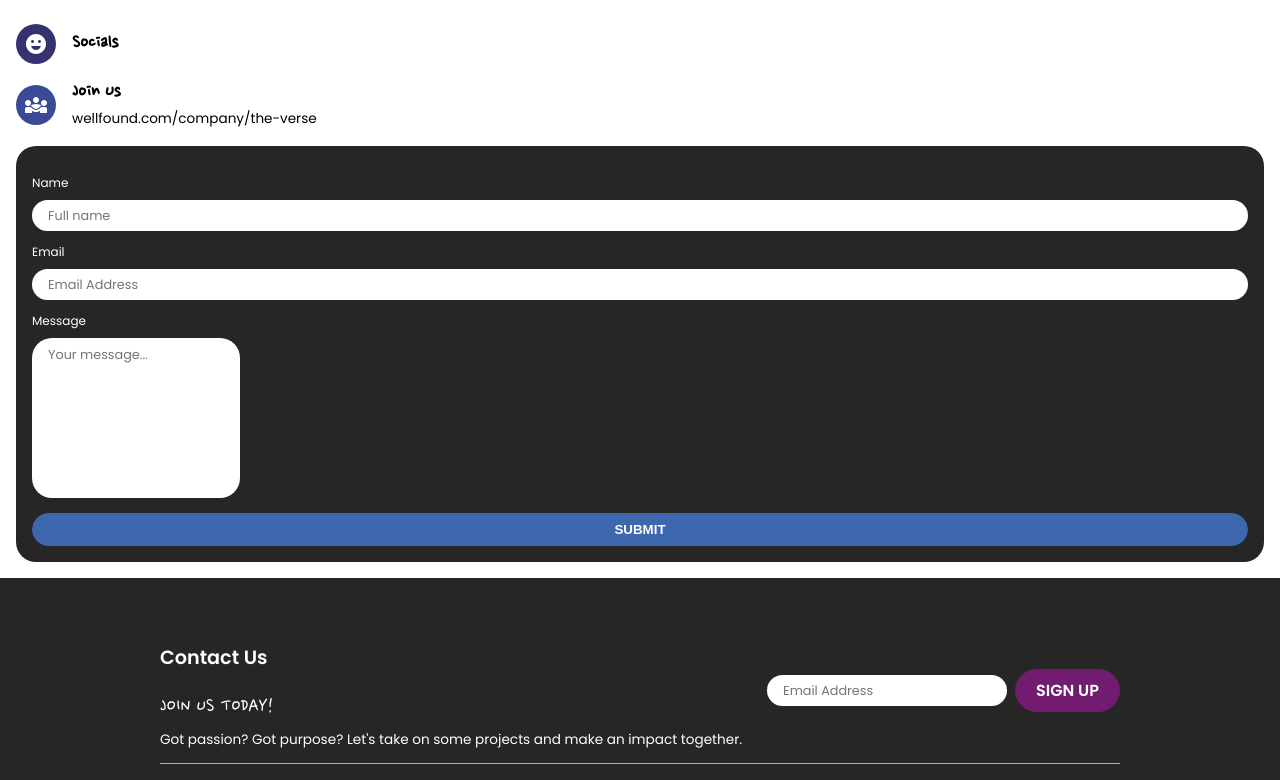
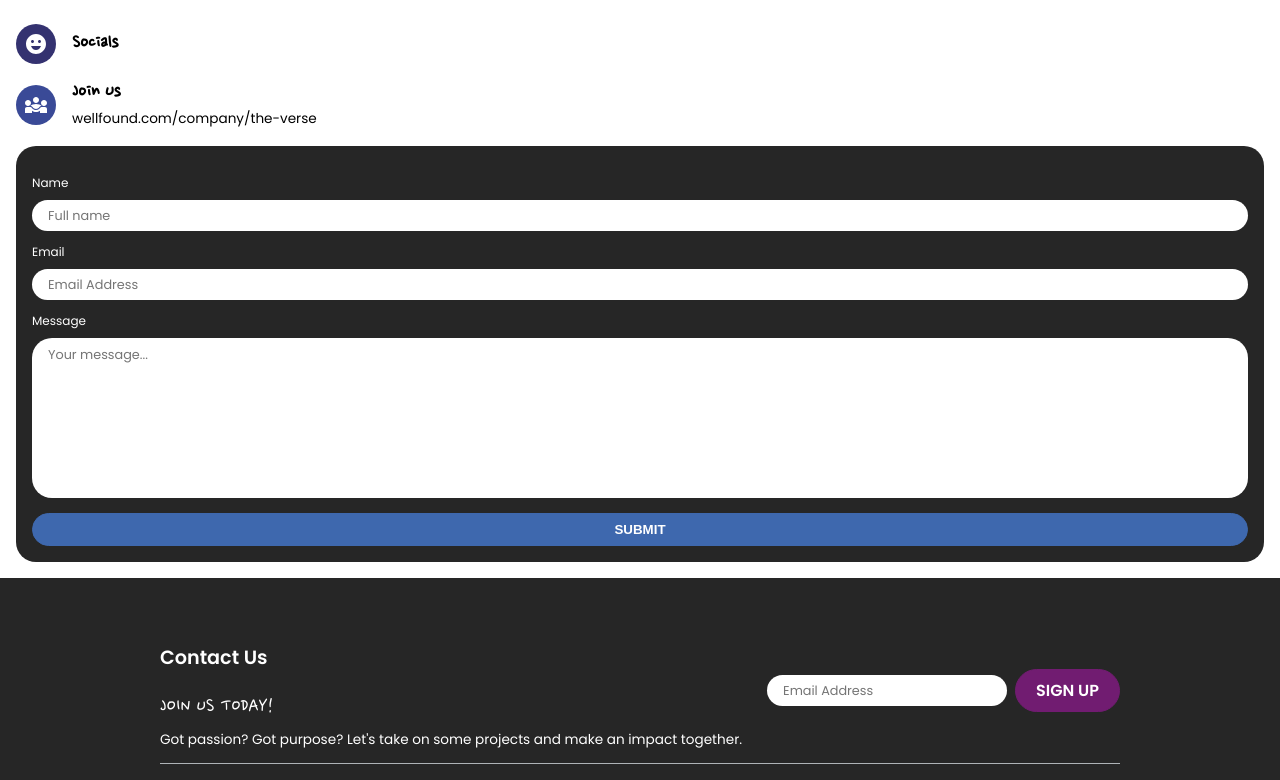
Before and after one commit to bstintheverse/theversewebdev, a React (Vite) app in the folder client/: page /contact-us in a window 1280 px wide. Shown: the part 964-1744 px from the top of the page. Built offline with nearby package versions, Linux system fonts and the light colour scheme.

Commit message:
update textarea component width for tablet and desktop

```diff
--- a/client/src/components/FormElements/Textarea/Textarea.scss
+++ b/client/src/components/FormElements/Textarea/Textarea.scss
@@ -12,11 +12,11 @@
     padding: 0.5rem 1rem;
 
     @include tablet {
-        width: 11rem;
+        width: 100%;
     }
 
     @include desktop {
-        width: 13rem;
+        width: 100%;
     }
 
     &::placeholder {
```
